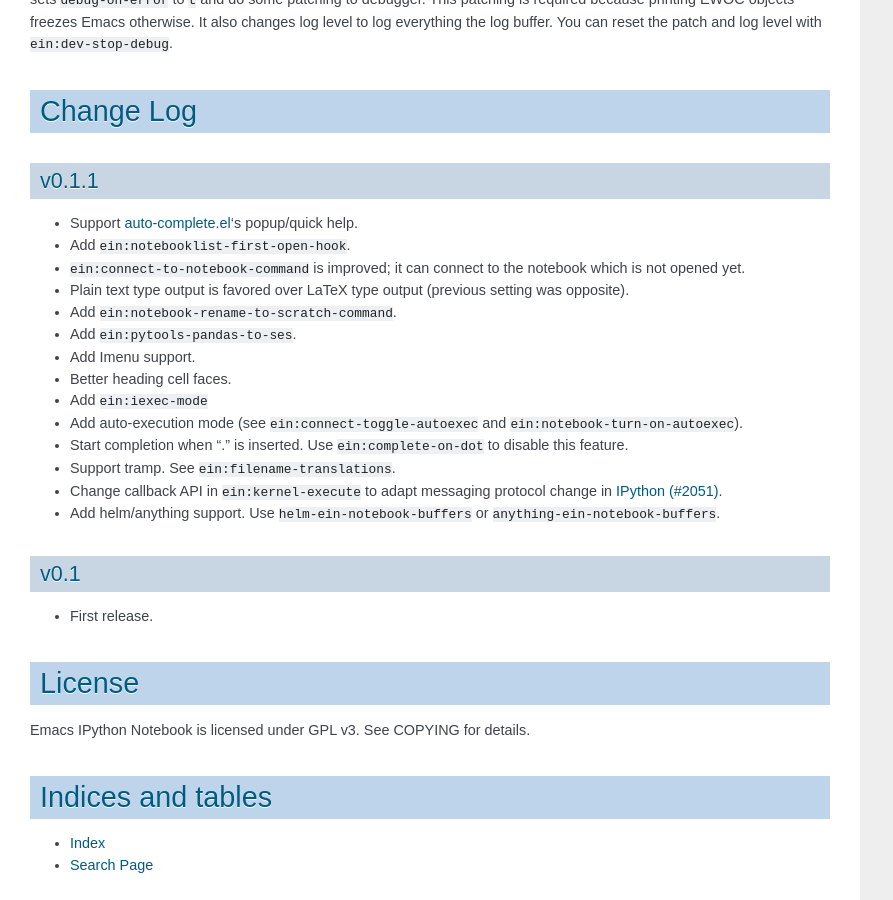
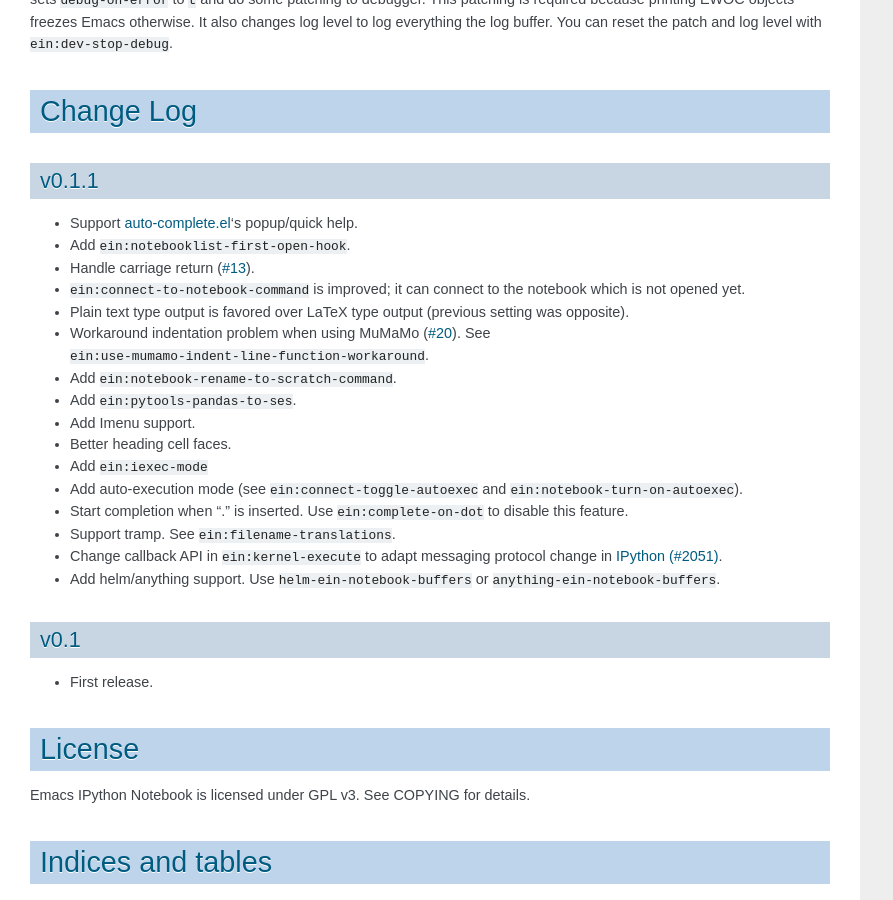
Before and after one commit to millejoh/emacs-ipython-notebook, a Sphinx documentation site: the page built from doc/source/index.rst, in a window 1280 px wide and 900 px high, scrolled down 12937 px. Shown: the whole window, without its empty margins (0-893 px from the left). Built offline with Sphinx 7.4.7, drawn with Linux system fonts in a browser that asks for light colours; cross-references to code outside the pages are shown as plain code.

Commit message:
Add unwritten items in change log

```diff
--- a/doc/source/index.rst
+++ b/doc/source/index.rst
@@ -480,10 +480,15 @@ v0.1.1
 
 * Support `auto-complete.el`_\ 's popup/quick help.
 * Add :el:symbol:`ein:notebooklist-first-open-hook`.
+* Handle carriage return
+  (`#13 <https://github.com/tkf/emacs-ipython-notebook/issues/13>`_).
 * :el:symbol:`ein:connect-to-notebook-command` is improved;
   it can connect to the notebook which is not opened yet.
 * Plain text type output is favored over LaTeX type output
   (previous setting was opposite).
+* Workaround indentation problem when using MuMaMo
+  (`#20 <https://github.com/tkf/emacs-ipython-notebook/issues/20>`_).
+  See :el:symbol:`ein:use-mumamo-indent-line-function-workaround`.
 * Add :el:symbol:`ein:notebook-rename-to-scratch-command`.
 * Add :el:symbol:`ein:pytools-pandas-to-ses`.
 * Add Imenu support.
```
